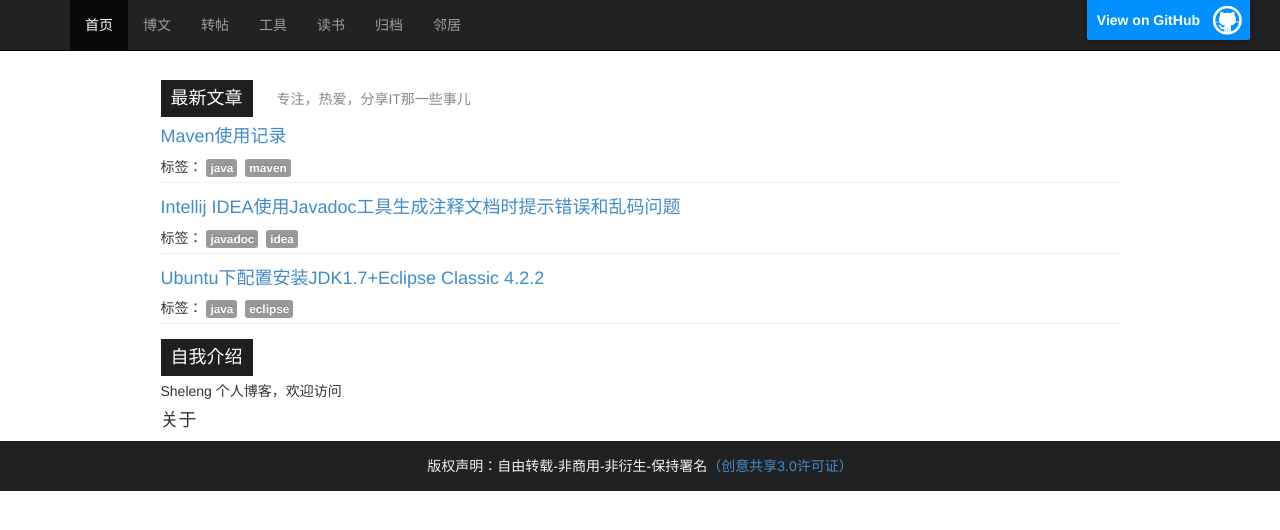
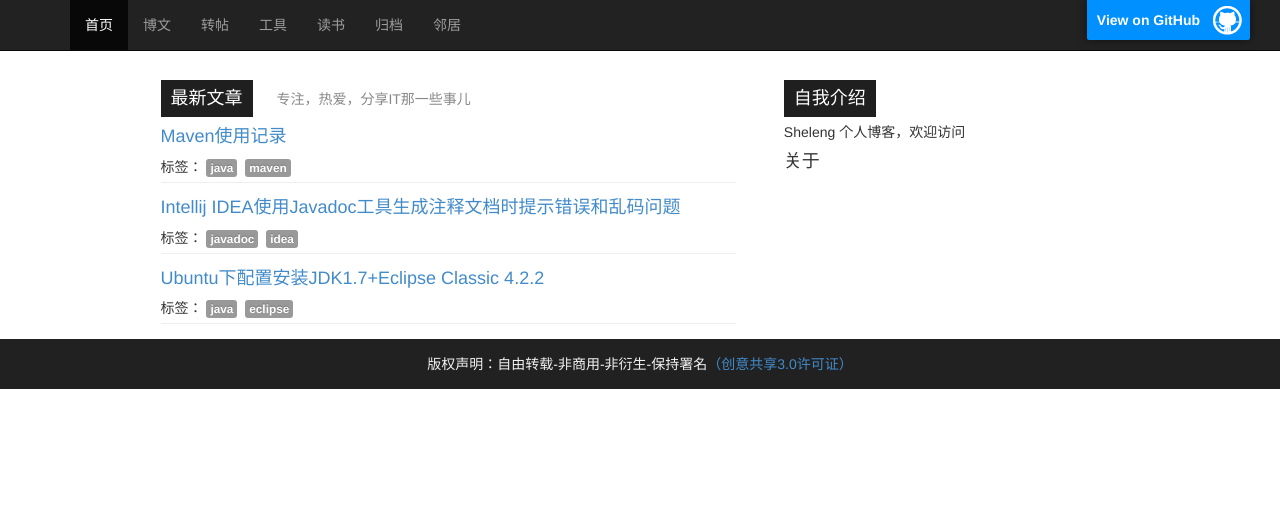
Before and after one commit to sheleng/sheleng.github.io, a Jekyll site: the page built from index.html, in a window 1280 px wide. Shown: the top 530 px of the page. Built offline with Jekyll 4.4.1, drawn with Linux system fonts in a browser that asks for light colours.

Commit message:
修改首页布局

```diff
--- a/index.html
+++ b/index.html
@@ -6,7 +6,7 @@
 </br>
 <div class="container-fluid">
 <div class="row-fluid">
-  <div class="span4 index index-left">
+  <div class="span4 index-left">
     <div class="content-title">
       <span class="title">最新文章</span>
       <span class="gray-3">专注，热爱，分享IT那一些事儿</span>
@@ -32,7 +32,7 @@
 	  </ul>
     </div>
   </div>
-  <div class="span10 index index-right">
+  <div class="span10 index-right">
     <div class="content-title">
       <span class="title">自我介绍</span>
     </div>
--- a/public/css/style.css
+++ b/public/css/style.css
@@ -33,11 +33,11 @@
   max-width: 989px;
 }
 
-.index {}
-.index .index-left{width: 60%;float: left;}
-.index .index-right{width: 35%;float: right;}
-.index .content-title{height: 37px;line-height: 37px;margin-bottom: 5px;font-size: 100%;font-weight: normal;}
-.index ul{padding-left: 0px;list-style-type: none;}
+.index-left{width: 60%;float: left;}
+.index-left ul{padding-left: 0px;list-style-type: none;}
+.index-right{width: 35%;float: right;}
+.index-right ul{padding-left: 0px;list-style-type: none;}
+.content-title{height: 37px;line-height: 37px;margin-bottom: 5px;font-size: 100%;font-weight: normal;}
 
 .content-title .title{
   background: none repeat scroll 0 0 #1f1f1f;
```
